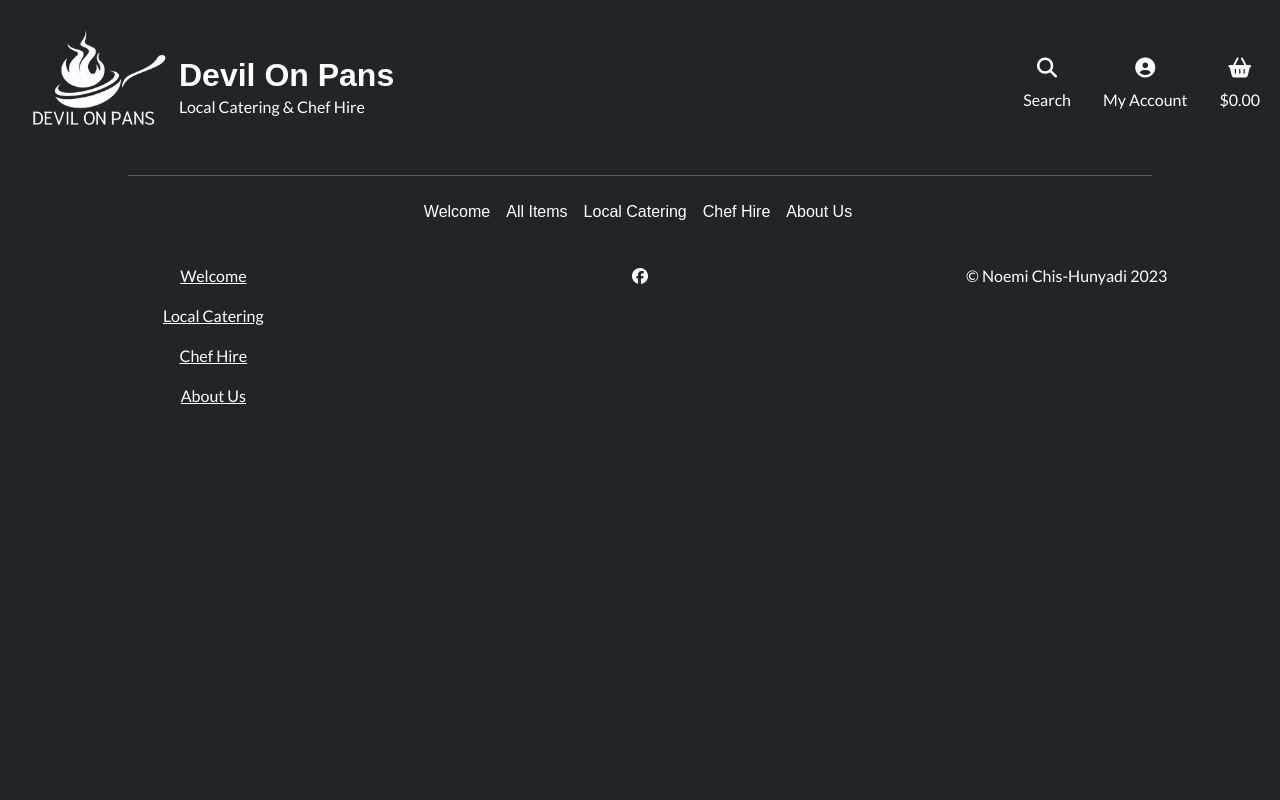
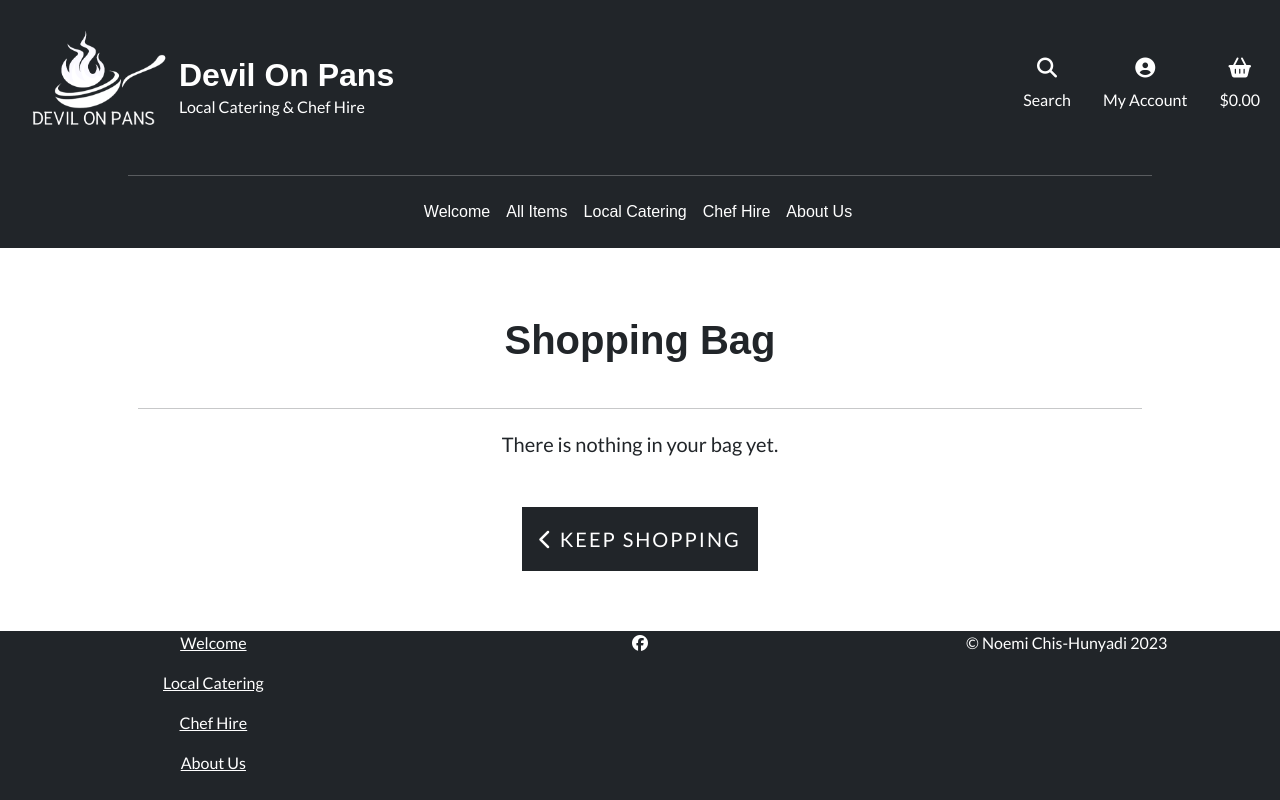
Before and after one commit to noemichis/devil-on-pans, a Django app: page /bag/ in a window 1280 px wide. Run offline with Django 3.2, Linux system fonts and the light colour scheme; data that the repository does not hold is empty; some libraries are stand-ins or nearby versions; some web fonts are replaced.

Commit message:
Updated bag.html Bootsrap + wire up back button

```diff
--- a/bag/templates/bag/bag.html
+++ b/bag/templates/bag/bag.html
@@ -11,11 +11,29 @@
 {% endblock %}
 
 {% block content %}
-<div class="container-fluid">
-  <div class="overlay">
+<div class="container-fluid bg-white py-5">
+  <div class="row p-2 w-80">
+    <div class="col-12 my-1 text-dark text-center">
+      <h1 class="logo-font p-2 mt-0"><strong>Shopping Bag</strong></h1>
+    </div>
   </div>
-  <div class="container h-100 center">
-    <div class="row p-2 w-80"></div>
+  <hr class="text-dark p-1 mb-0 mx-auto">
+  <div class="row p-2 w-80">
+    <div class="col-12 my-1 text-dark text-center">
+      {% if bag_items %}
+      <div>
+
+      </div>
+      {% else %}
+      <p class="lead mb-5">There is nothing in your bag yet.</p>
+      <a href="{% url 'items' %}" class="btn btn-dark btn-lg rounded-0 text-uppercase py-3">
+        <span class="icon">
+          <i class="fas fa-chevron-left"></i>
+        </span>
+        <span class="text-uppercase">Keep Shopping</span>
+      </a>
+      {% endif %}
+    </div>
   </div>
 </div>
 {% endblock %}
```
